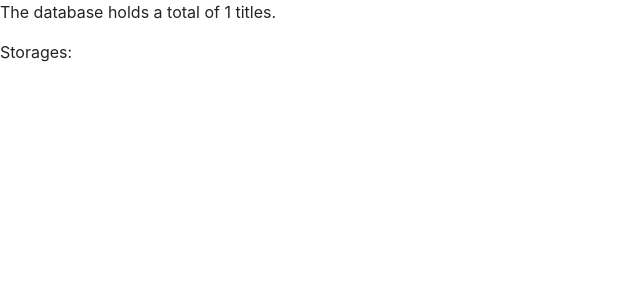
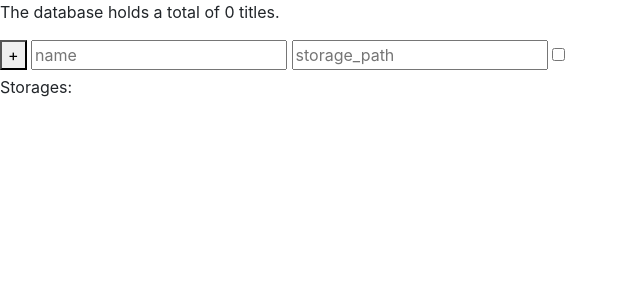
Before and after one commit to sistason/kinksorter2, a Django app: template src/templates/index.html in a window 1280 px wide. Shown: the top 300 px of the page, without its empty margins (0-640 px from the left). Run offline with Django 3.2, Linux system fonts and the light colour scheme; the template is opened without the code that fills it: most values are stand-ins (such as "Sample title", 1, 10 or a date in 2020); some libraries are stand-ins or nearby versions.

Commit message:
tabulator-version-1.0; Storages via grouping, trying different layout next

```diff
--- a/src/kinksorter/static/js/tabulator.js
+++ b/src/kinksorter/static/js/tabulator.js
@@ -1,4 +1,47 @@
 $(document).ready( function() {
+
+    var storages_count = 0;
+    var number_of_titles = 0;
+
+    var update_vars = function(url, params, response){
+        var number_of_titles_ = 0;
+        var storages_count_ = 0;
+        var item;
+        for (item in response) {
+            if (response[item].type == 'storage')
+                storages_count_++;
+            else
+                number_of_titles_++;
+        }
+        storages_count = storages_count_;
+        number_of_titles = number_of_titles_;
+        $('#number_of_titles').text(number_of_titles);
+        return response
+    };
+
+    var group_start_open = function(){
+        return (storages_count <= 1);
+    };
+
+    var show_tooltips = function(cell) {
+        return cell.getRow().getData().path;
+    };
+
+    var updated_row = function(row){
+        //recalculate movie_counts
+    };
+
+    var show_group_header = function(value, count, data){
+        //value - the value all members of this group share
+        //count - the number of rows in this group
+        //data - an array of all the row data objects in this group
+
+        var storage_id = data[0].storage_id;
+        //var storage = table.get('storage_id', storage_id);
+        //storage.nam, etc...;
+        return "Storage " + "<span style='color:#d00; margin-left:10px;'>(" + count + " items)</span>"
+            + "<a href=/storage/delete/ class=delete_storage>delete</a>";
+    };
 
     var modify_movie = function(cell){
         var row = cell.getRow();
@@ -20,58 +63,46 @@ $(document).ready( function() {
          });
     };
 
-    $('.confirm').click(function(e) {
+    $('.delete_storage').click(function(e) {
         return window.confirm("Are you sure to delete that storage?");
     });
 
+    // TODO: check if updating breaks editing. Shouldn't.
+    // TODO: Problem: updateOrAdd doesn't delete. But setData def. breaks editing, right?
     var update = function(event){
         $("#storage-tabulator").tabulator("updateOrAddData", "/storage/get_all_storages", {}, "GET");
     };
 
-
     $("#storage-tabulator").tabulator({
         ajaxURL: "/storage/get_all_storages",
         ajaxConfig: "GET",
-        /*ajaxResponse: function(url, params, response){
-            //url - the URL of the request
-            //params - the parameters passed with the request
-            //response - the JSON object returned in the body of the response.
+        ajaxResponse: update_vars,
 
-            return response.tableData; //return the tableData peroperty of a response json object
-        },*/
+        fitColumns: true,
+        movableColumns: true,
+        columnVertAlign: "middle",
 
-        //height: "311px",
-        fitColumns: false,
-        responsiveLayout: true,
         groupBy: "storage_id",
-        groupHeader:function(value, count, data){
-            //value - the value all members of this group share
-            //count - the number of rows in this group
-            //data - an array of all the row data objects in this group
+        groupHeader: show_group_header,
+        groupStartOpen: group_start_open,
 
-            var storage = $("#example-table").tabulator("getRow", 1);
-            //var storage = table.get('storage_id': data);
-            //storage.nam, etc...;
-            return "Storage " + "<span style='color:#d00; margin-left:10px;'>(" + count + " items)</span>";
-        },
-        rowUpdated: function(row){
-            //recalculate movie_counts
-        },
+        rowUpdated: updated_row,
         cellEdited: modify_movie,
-        tooltips:function(cell) {
-            return cell.getRow().getData().path;
-        },
+
+        tooltips: show_tooltips,
 
         columns: [
-            {title: "API", field: "api", width: 60, editor: true},
-            {title: "Scene-ID (show already recognized?)", field: "scene_id", width: 30, editor: true},
+            {title: "API", field: "api", minWidth: 80, width:80, editor: true},
+            {title: "Scene-ID <br /><span style='fontsize: 8px'>(all?)</span>",
+                field: "scene_id", minWidth: 80, width:100, editor: true},
             //{title: "Path", field: "path", visible: false},
             {title: "Title", field: "title", editor: true}
             //{title: "ID", field: "id", visible: false}
         ]
+
+        //TODO: Delete item, from table and from database
+        //TODO: Delete/add/modify storage
     })
     .tabulator("setFilter", "type", "!=", 'storage');
 
-
-
 });
--- a/src/templates/base.html
+++ b/src/templates/base.html
@@ -16,7 +16,6 @@
         <link rel="stylesheet" media="screen" type="text/css"
               href="{% static 'css/style.css' %}" />
 
-
         <script type="text/javascript" src="{% static 'js/dist/jquery-3.2.1.min.js' %}"></script>
         <script type="text/javascript" src="{% static 'js/dist/jquery-ui.min.js' %}"></script>
         <script type="text/javascript" src="{% static 'js/dist/tabulator.min.js' %}"></script>
--- a/src/templates/index.html
+++ b/src/templates/index.html
@@ -1,8 +1,15 @@
 {% extends "base.html" %}
 
 {% block content %}
-    <p>The database holds a total of {{ total_number }} titles.</p>
-
+    <p>The database holds a total of <span id="number_of_titles">0</span> titles.</p>
+    <form class="add_storage" method="GET" action="/storage/add/">
+                <button type="submit">+</button>
+                <input name="name" placeholder="name" />
+                <input name="storage_path" placeholder="storage_path"  />
+                <label for="read_only" title="ro" name="ro:"  >
+                    <input id="read_only" type="checkbox" value="False" name="read_only" />
+                </label>
+            </form>
     Storages:
     <div id="storage-tabulator"></div>
 <!--{#
```
